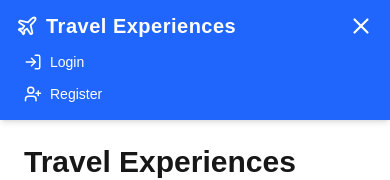
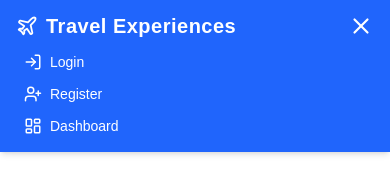
Before and after one commit to Ekdvs/travel-experience-platform, a Next.js app in the folder frontend/: page / in a window 390 px wide. Both pictures are taken after a click on the button 361 px from the left and 26 px from the top of the page. Shown: the top 180 px of the page. Built offline with nearby package versions, Linux system fonts and the light colour scheme; no server answers.

Commit message:
feat: add Dashboard link to Navbar for improved navigation

```diff
--- a/frontend/components/Navbar.tsx
+++ b/frontend/components/Navbar.tsx
@@ -3,7 +3,7 @@
 import { useState, useContext } from "react";
 import Link from "next/link";
 import { AuthContext } from "@/context/AuthContext";
-import { Menu, X, LogIn, UserPlus, LogOut, PlusCircle, Plane } from "lucide-react";
+import { Menu, X, LogIn, UserPlus, LogOut, PlusCircle, Plane, LayoutDashboard } from "lucide-react";
 
 const Navbar = () => {
   const { user, logout } = useContext(AuthContext);
@@ -122,6 +122,14 @@ const Navbar = () => {
                 <UserPlus size={18} />
                 Register
               </Link>
+              <Link
+                href="/dashboard"
+                onClick={() => setIsOpen(false)}
+                className="flex items-center gap-2 hover:text-blue-200"
+              >
+                <LayoutDashboard size={18} />
+                Dashboard
+              </Link>
             </>
           )}
         </div>
```
